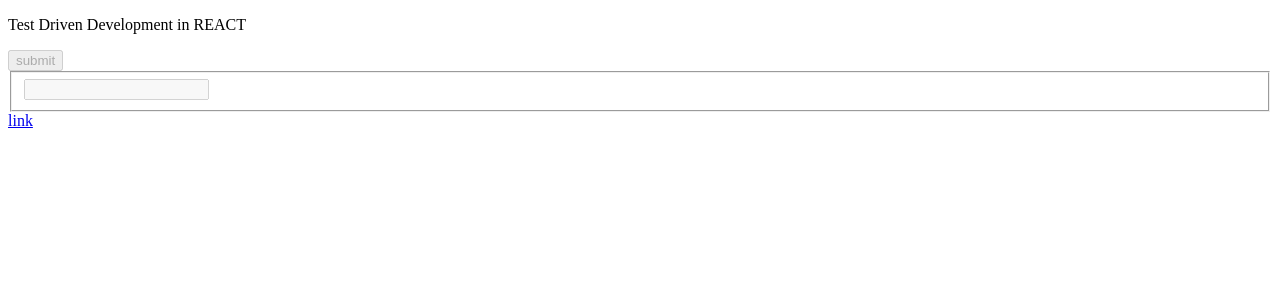
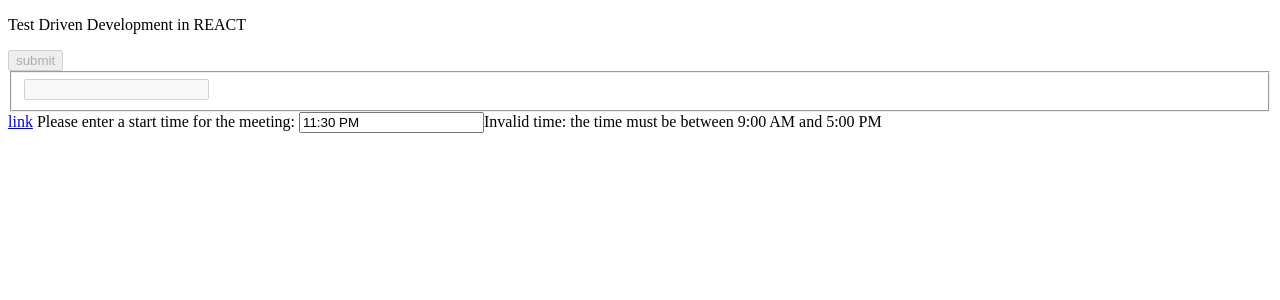
Before and after one commit to SamuelNjenga/tdd-frontend, a React (Create React App) app: page / in a window 1280 px wide. Shown: the top 300 px of the page. Built offline with nearby package versions, Linux system fonts and the light colour scheme.

Commit message:
feat: add Main.four.test.js which has a series of key dom functionalities for UI elements

```diff
--- a/src/components/forms/form-eight/Main.js
+++ b/src/components/forms/form-eight/Main.js
@@ -12,6 +12,20 @@
       <a href="#" disabled>
         link
       </a>
+      <label for="startTime">
+        {" "}
+        Please enter a start time for the meeting:{" "}
+      </label>
+      <input
+        id="startTime"
+        type="text"
+        aria-errormessage="msgID"
+        aria-invalid="true"
+        value="11:30 PM"
+      />
+      <span id="msgID" aria-live="assertive" style={{ visibility: "visible" }}>
+        Invalid time: the time must be between 9:00 AM and 5:00 PM
+      </span>
     </div>
   );
 };
```
Also changed, not shown: 1 other file (tests, documents, lock files or other folders).
